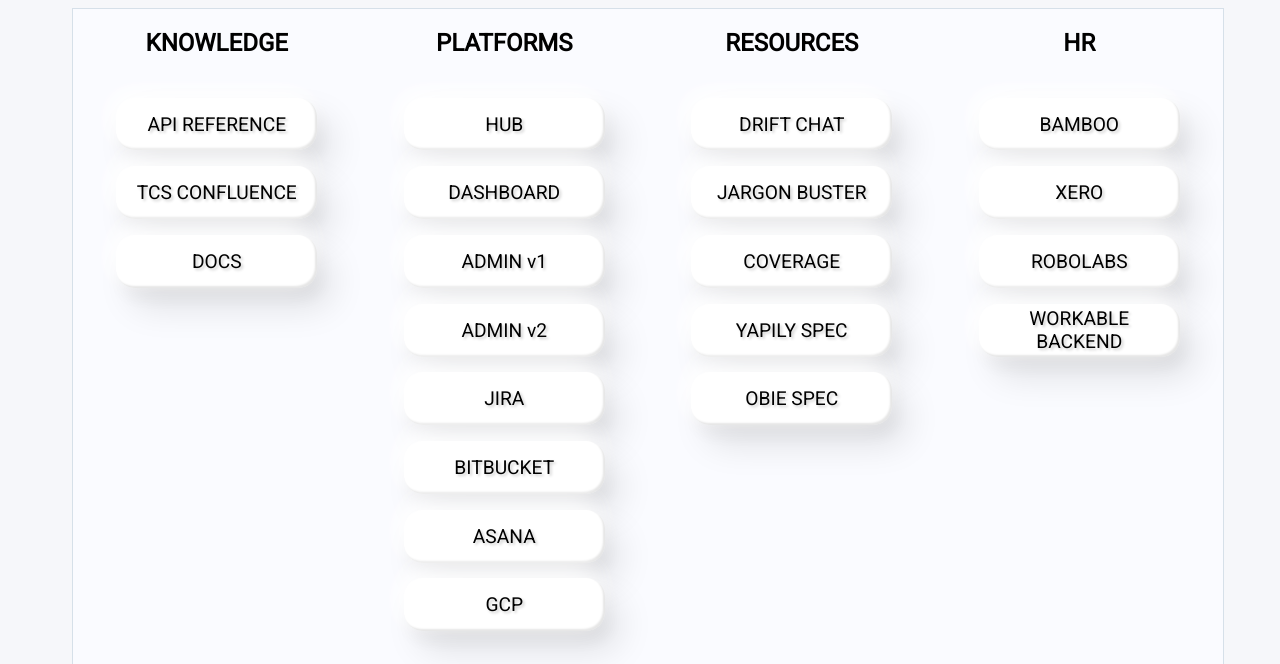
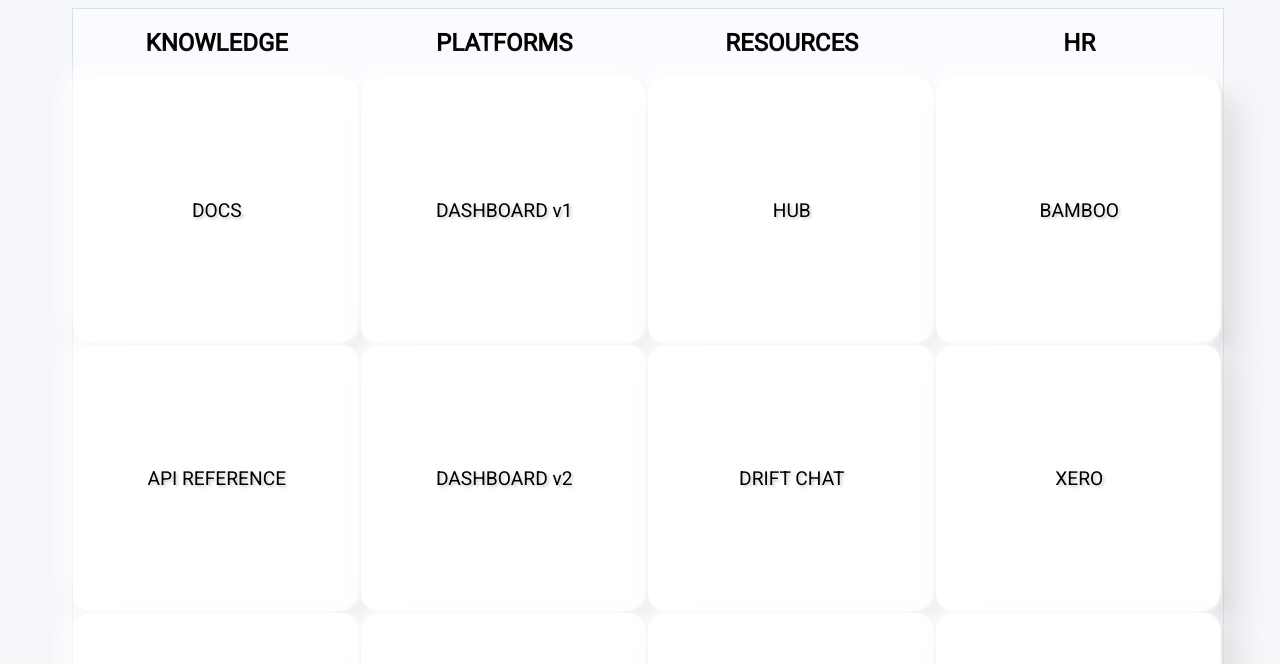
Before and after one commit to n-alonso/frontend_chrome-new-tab, a plain HTML site: page index.html in a window 1280 px wide. Shown: the part 136-800 px from the top of the page. Drawn offline with Linux system fonts and the light colour scheme.

Commit message:
refactored the entire grid and re-styled the titles

```diff
--- a/index.html
+++ b/index.html
@@ -20,34 +20,39 @@
         </form>
     </header>
     <main>
-            <h2 class="row1 column1">KNOWLEDGE</h2>
-            <a href="https://docs.yapily.com/api" class="row2 column1"><button>API REFERENCE</button></a>
-            <a href="https://yapily.atlassian.net/wiki/spaces/TS/overview" class="row3 column1"><button>TCS CONFLUENCE</button></a>
-            <a href="https://docs.yapily.com/" class="row4 column1"><button>DOCS</button></a>
-
-            <h2 class="row1 column2">PLATFORMS</h2>
-            <a href="https://hub.yapily.com/" class="row2 column2"><button>HUB</button></a>
-            <a href="https://dashboard.yapily.com/" class="row3 column2"><button>DASHBOARD</button></a>
-            <a href="https://admin.yapily.com/" class="row4 column2"><button>ADMIN v1</button></a>
-            <a href="https://admin-beta.yapily.com/" class="row5 column2"><button>ADMIN v2</button></a>
-            <a href="https://yapily.atlassian.net/secure/Dashboard.jspa?selectPageId=10000" class="row6 column2"><button>JIRA</button></a>
-            <a href="https://bitbucket.org/yapily/docs.yapily.com/src/master/" class="row7 column2"><button>BITBUCKET</button></a>
-            <a href="https://app.asana.com/0/1200684557523414/1201144869466992" class="row8 column2"><button>ASANA</button></a>
-            <a href="https://console.cloud.google.com/logs/query?project=yapily-production" class="row9 column2"><button>GCP</button></a>
-
-            <h2 class="row1 column3">RESOURCES</h2>
-            <a href="https://app.drift.com/conversations/3295601957" class="row2 column3"><button>DRIFT CHAT</button></a>
-            <a href="https://acaciaconnect.atlassian.net/wiki/spaces/PRODUCT/pages/1080754193/Jargon+Buster+Glossary" class="row3 column3"><button>JARGON BUSTER</button></a>
-            <a href="https://www.yapily.com/coverage/" class="row4 column3"><button>COVERAGE</button></a>
-            <a href="https://bitbucket.org/yapily/yapily-openapi3-specification/src/master/specs/openapi.json" class="row5 column3"><button>YAPILY SPEC</button></a>
-            <a href="https://openbankinguk.github.io/read-write-api-site3/v3.1.8/profiles/" class="row6 column3"><button>OBIE SPEC</button></a>
-
-            <h2 class="row1 column4">HR</h2>
-            <a href="https://yapily.bamboohr.com/home/#" class="row2 column4"><button>BAMBOO</button></a>
-            <a href="https://go.xero.com/app/!nn9KC/expenses/" class="row3 column4"><button>XERO</button></a>
-            <a href="https://yapily.robolabs.lt/web?#" class="row4 column4"><button>ROBOLABS</button></a>
-            <a href="https://yapily.workable.com/backend" class="row5 column4"><button>WORKABLE BACKEND</button></a>
-        </div>
+        <section class="column knowledge">
+            <h2>KNOWLEDGE</h2>
+            <a href="https://docs.yapily.com/"><button>DOCS</button></a>
+            <a href="https://docs.yapily.com/api"><button>API REFERENCE</button></a>
+            <a href="https://yapily.atlassian.net/wiki/spaces/TS/overview"><button>TCS CONFLUENCE</button></a>
+        </section>
+        <section class="column platforms">
+            <h2>PLATFORMS</h2>
+            <a href="https://dashboard.yapily.com/"><button>DASHBOARD v1</button></a>
+            <a href="https://dashboard-beta.yapily.com/"><button>DASHBOARD v2</button></a>
+            <a href="https://admin.yapily.com/"><button>ADMIN v1</button></a>
+            <a href="https://admin-beta.yapily.com/"><button>ADMIN v2</button></a>
+            <a href="https://yapily.atlassian.net/secure/Dashboard.jspa?selectPageId=10000"><button>JIRA</button></a>
+            <a href="https://bitbucket.org/yapily/docs.yapily.com/src/master/"><button>BITBUCKET</button></a>
+            <a href="https://app.asana.com/0/1200684557523414/1201144869466992"><button>ASANA</button></a>
+            <a href="https://console.cloud.google.com/logs/query?project=yapily-production"><button>GCP</button></a>
+        </section>
+        <section class="column resources">
+            <h2>RESOURCES</h2>
+            <a href="https://hub.yapily.com/"><button>HUB</button></a>
+            <a href="https://app.drift.com/conversations/3295601957"><button>DRIFT CHAT</button></a>
+            <a href="https://acaciaconnect.atlassian.net/wiki/spaces/PRODUCT/pages/1080754193/Jargon+Buster+Glossary"><button>JARGON BUSTER</button></a>
+            <a href="https://www.yapily.com/coverage/"><button>COVERAGE</button></a>
+            <a href="https://bitbucket.org/yapily/yapily-openapi3-specification/src/master/specs/openapi.json"><button>YAPILY SPEC</button></a>
+            <a href="https://openbankinguk.github.io/read-write-api-site3/v3.1.8/profiles/"><button>OBIE SPEC</button></a>
+        </section>
+        <section class="column hr">
+            <h2>HR</h2>
+            <a href="https://yapily.bamboohr.com/home/#"><button>BAMBOO</button></a>
+            <a href="https://go.xero.com/app/!nn9KC/expenses/"><button>XERO</button></a>
+            <a href="https://yapily.robolabs.lt/web?#"><button>ROBOLABS</button></a>
+            <a href="https://yapily.workable.com/backend"><button>WORKABLE BACKEND</button></a>
+        </section>
     </main>
 </body>
 </html>
```
